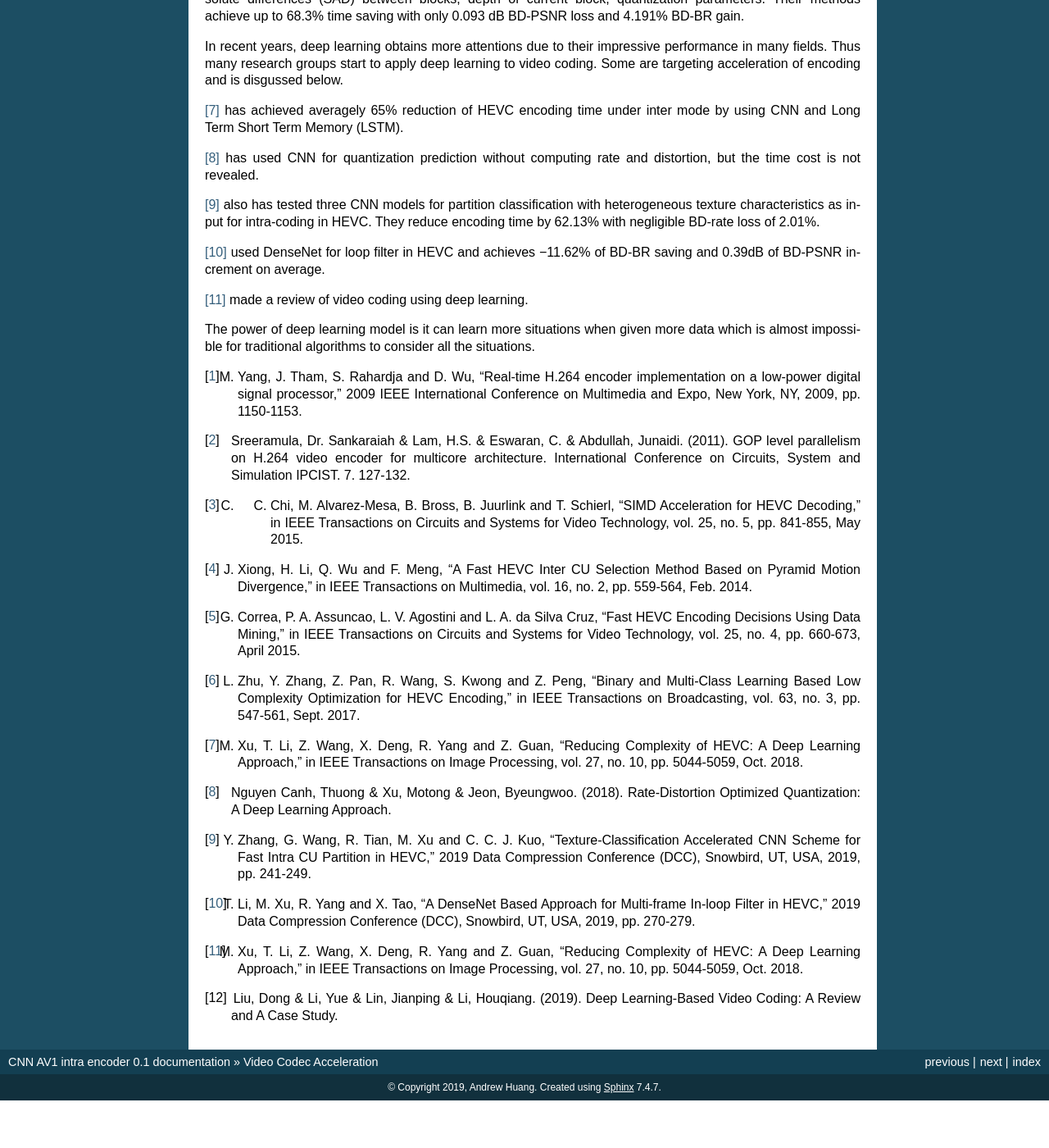
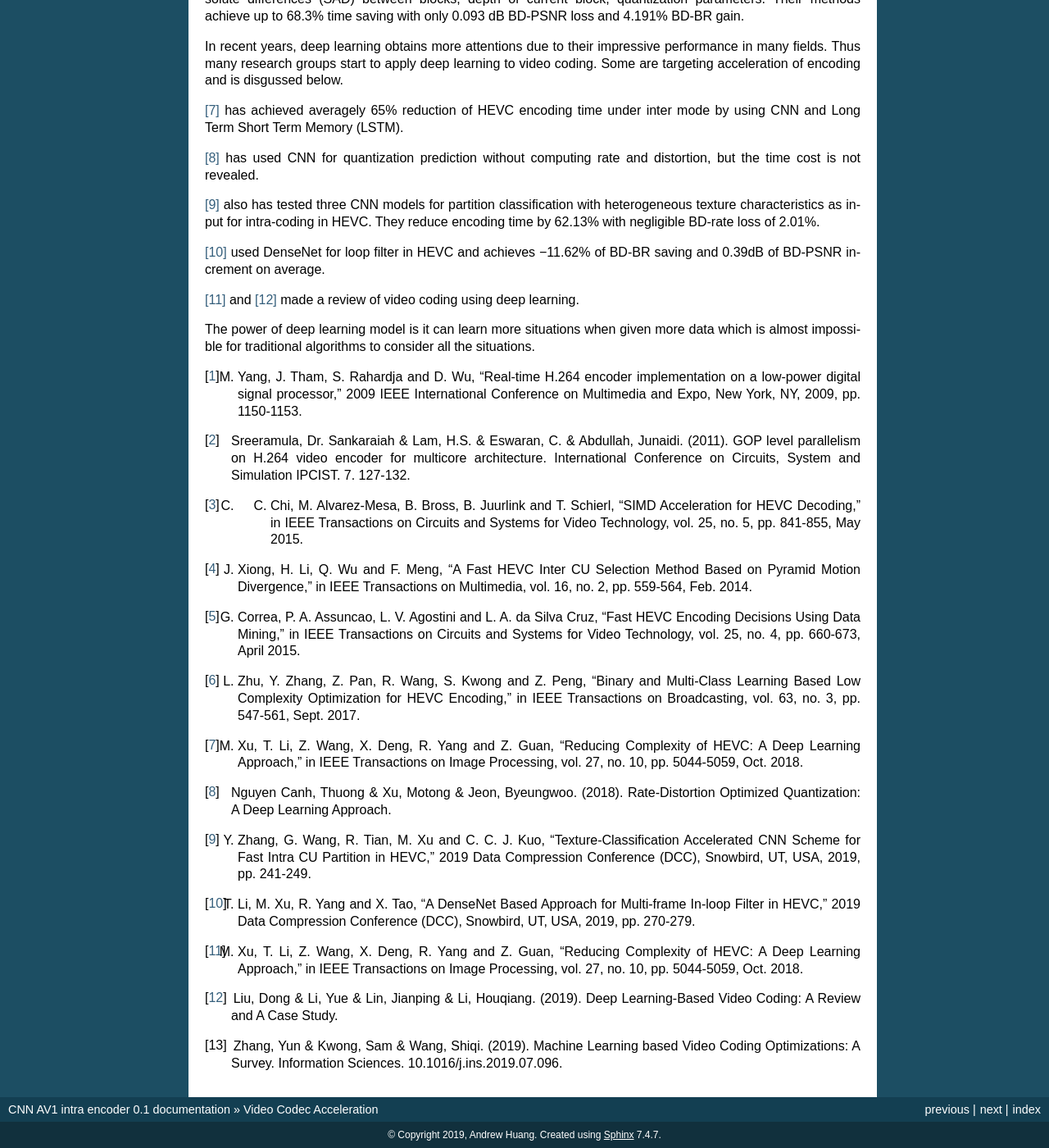
Before and after one commit to epadam/CNN-AV1-intra-encoder, a Sphinx documentation site: the page built from source/acceleration_encoding.rst, in a window 1280 px wide and 1400 px high, scrolled down 1072 px. Shown: the whole window at 82% size. Built offline with Sphinx 7.4.7, drawn with Linux system fonts in a browser that asks for light colours; before the commit the page ends 2414 px from its top, so only the background shows below that.

Commit message:
Update acceleration_encoding.rst

```diff
--- a/source/acceleration_encoding.rst
+++ b/source/acceleration_encoding.rst
@@ -40,7 +40,7 @@ In recent years, deep learning obtains more attentions due to their impressive p
 
 [#]_ used DenseNet for loop filter in HEVC and achieves −11.62% of BD-BR saving and 0.39dB of BD-PSNR increment on average.
 
-[#]_ made a review of video coding using deep learning.
+[#]_  and [#]_  made a review of video coding using deep learning.
 
 The power of deep learning model is it can learn more situations when given more data which is almost impossible for traditional algorithms to consider all the situations.
 
@@ -69,3 +69,5 @@ The power of deep learning model is it can learn more situations when given more
 .. [#] M. Xu, T. Li, Z. Wang, X. Deng, R. Yang and Z. Guan, "Reducing Complexity of HEVC: A Deep Learning Approach," in IEEE Transactions on Image Processing, vol. 27, no. 10, pp. 5044-5059, Oct. 2018.
 
 .. [#] Liu, Dong & Li, Yue & Lin, Jianping & Li, Houqiang. (2019). Deep Learning-Based Video Coding: A Review and A Case Study.
+
+.. [#] Zhang, Yun & Kwong, Sam & Wang, Shiqi. (2019). Machine Learning based Video Coding Optimizations: A Survey. Information Sciences. 10.1016/j.ins.2019.07.096.
```
